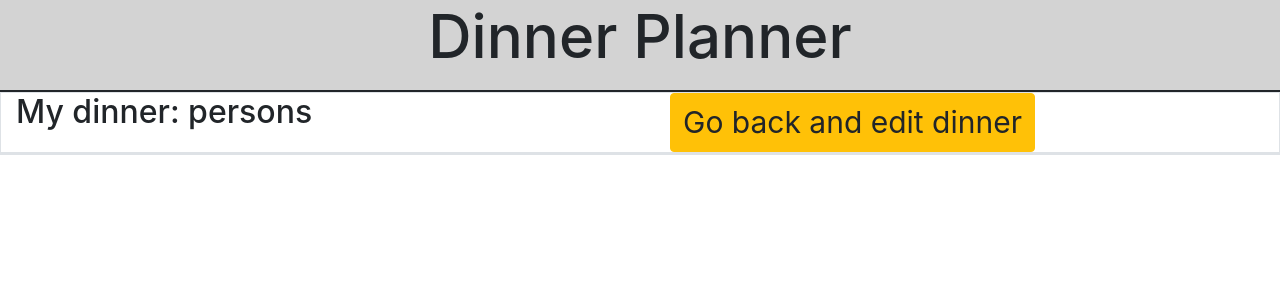
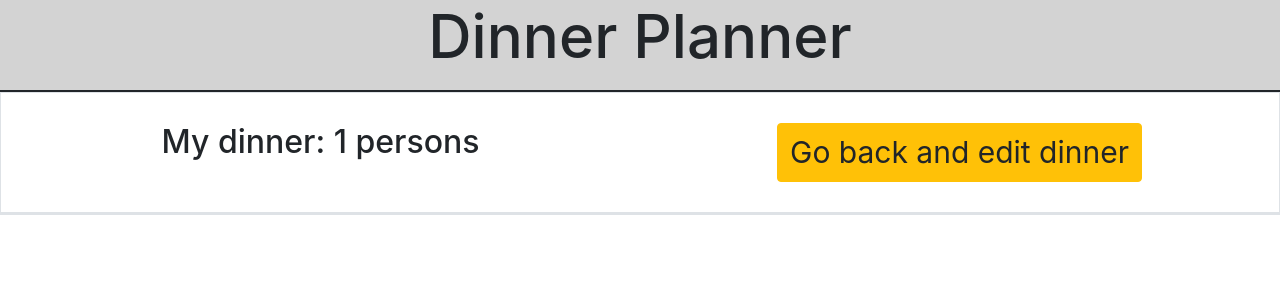
Before and after one commit to jacobmoller8/Dinnerplanner-React, a React (Create React App) app: page /printout in a window 1280 px wide. Shown: the top 300 px of the page. Built offline with nearby package versions, Linux system fonts and the light colour scheme.

Commit message:
updated overview/printout with data from model and funcs

```diff
--- a/src/DinnerOverview/DinnerOverview.js
+++ b/src/DinnerOverview/DinnerOverview.js
@@ -4,6 +4,27 @@ import { Link } from 'react-router-dom';
 import Header from "../Header/Header"
 
 class DinnerOverview extends Component {
+
+    constructor(props) {
+        super(props)
+
+        this.state = {
+            numberOfGuests: this.props.model.getNumberOfGuests()
+        }
+    }
+    componentDidMount() {
+        this.props.model.addObserver(this)
+    }
+    componentWillUnmount() {
+        this.props.model.removeObserver(this)
+    }
+    update() {
+        this.setState({
+            numberOfGuests: this.props.model.getNumberOfGuests()
+        })
+    }
+
+
     render() {
         return (
             <div>
@@ -13,7 +34,7 @@ class DinnerOverview extends Component {
                     <div id="dinnerOverview" className="container-fluid border">
                         <div className="row">
                             <div className="col-md align-center">
-                                <h2 id="myDinner">My dinner: <span id="numberOfPersons"></span> persons</h2>
+                                <h2 id="myDinner">My dinner: {this.state.numberOfGuests} persons</h2>
                             </div>
                             <div className="col-md-auto"></div>
                             <div className="col-md align-center">
--- a/src/DinnerPrintout/DinnerPrintout.css
+++ b/src/DinnerPrintout/DinnerPrintout.css
@@ -1,3 +1,9 @@
 #goBackButton {
     font-size: 30px;
 }
+
+#dinnerPrintout {
+    text-align: center;
+    vertical-align: center;
+    padding: 30px;
+}
--- a/src/DinnerPrintout/DinnerPrintout.js
+++ b/src/DinnerPrintout/DinnerPrintout.js
@@ -4,6 +4,25 @@ import { Link } from 'react-router-dom';
 import Header from "../Header/Header"
 
 class DinnerPrintout extends Component {
+
+    constructor(props) {
+        super(props)
+
+        this.state = {
+            numberOfGuests: this.props.model.getNumberOfGuests()
+        }
+    }
+    componentDidMount() {
+        this.props.model.addObserver(this)
+    }
+    componentWillUnmount() {
+        this.props.model.removeObserver(this)
+    }
+    update() {
+        this.setState({
+            numberOfGuests: this.props.model.getNumberOfGuests()
+        })
+    }
     render() {
         return (
             <div>
@@ -14,7 +33,7 @@ class DinnerPrintout extends Component {
                     <div id="dinnerPrintout" className="container-fluid border">
                         <div className="row">
                             <div className="col-md align-center">
-                                <h2 id="myDinner">My dinner: <span id="numberOfPersons"></span> persons</h2>
+                                <h2 id="myDinner">My dinner: {this.state.numberOfGuests} persons</h2>
                             </div>
                             <div className="col-md-auto"></div>
                             <div className="col-md align-center">
```
